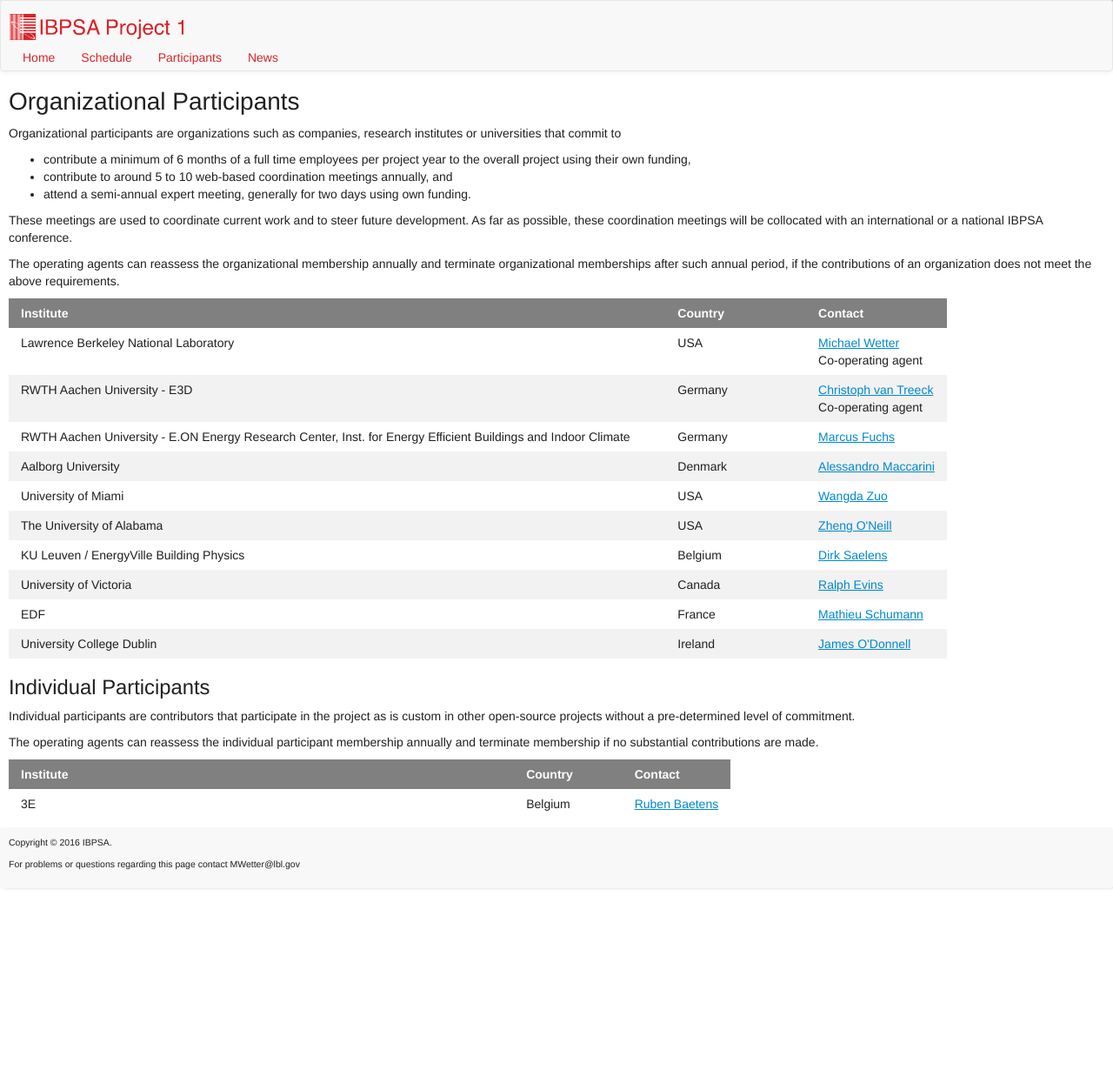
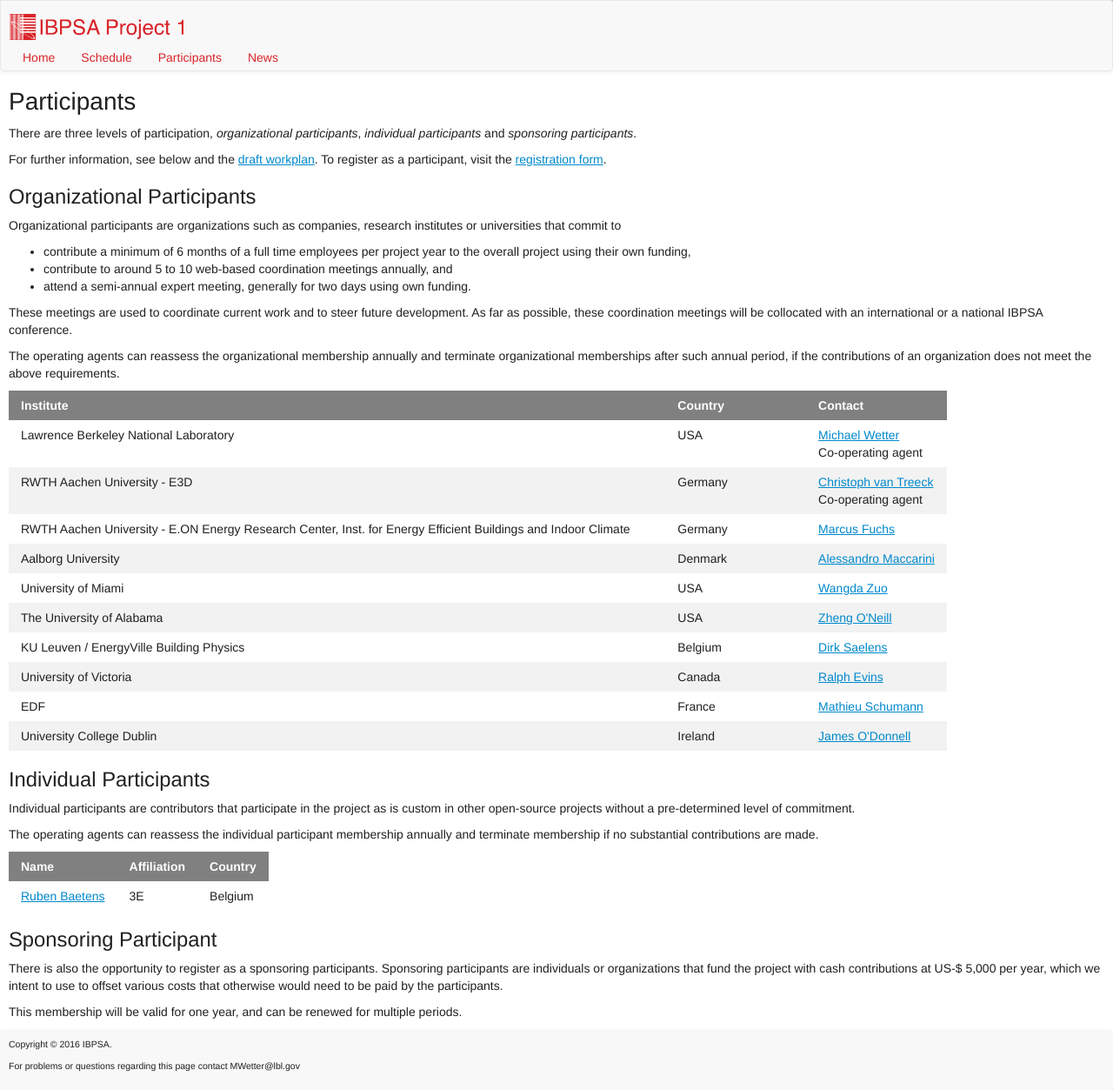
Before and after one commit to ibpsa/project1, a Jekyll site: the page built from participants.md, in a window 1280 px wide. Shown: the whole page at 87% size. Built offline with Jekyll 4.4.1, drawn with Linux system fonts in a browser that asks for light colours; nearby versions of some CDN libraries; before the commit the page ends 1021 px from its top, so only the background shows below that.

Commit message:
Updated site

```diff
--- a/_data/individual_participants.yml
+++ b/_data/individual_participants.yml
@@ -1,5 +1,5 @@
 - date_joined:   6/17/2016
   contact_name:  Ruben Baetens
   contact_email: rubenbaetens@gmail.com
-  institute:     3E
+  affiliation:     3E
   country:       Belgium
--- a/participants.md
+++ b/participants.md
@@ -4,7 +4,18 @@
 permalink: /participants
 ---
 
-<h1>Organizational Participants</h1>
+<h1>Participants</h1>
+
+There are three levels of participation,
+<em>organizational participants</em>,
+<em>individual participants</em> and
+<em>sponsoring participants</em>.
+
+For further information, see below and the
+[draft workplan]({{ site.url }}/downloads/ibpsa_project1_workplan_draft2.pdf).
+To register as a participant, visit the [registration form](https://docs.google.com/a/lbl.gov/forms/d/1tyu3Qb3ydPseACxBgtL_UTKIdQS75eKr4zX89v7T0EM/viewform).
+
+<h2>Organizational Participants</h2>
 
 <p>
 Organizational participants are organizations such as companies, research institutes or universities that commit to
@@ -70,31 +81,36 @@
 </p>
 
 <table class="table_with_header">
-<colgroup>
-<col width="70%" />
-<col width="15%" />
-<col width="15%" />
-</colgroup>
 <thead valign="bottom">
 <tr>
-<th>Institute</th>
+<th>Name</th>
+<th>Affiliation</th>
 <th>Country</th>
-<th>Contact</th>
 </tr>
 </thead>
 <tbody valign="top">
 {% for participant in site.data.individual_participants %}
 <tr>
   <td>
-  {{ participant.institute }}
+    <a href="mailto:{{ participant.contact_email }}">{{ participant.contact_name }}</a>
+  </td>
+  <td>
+  {{ participant.affiliation }}
   </td>
   <td>
   {{ participant.country }}
-  </td>
-  <td>
-  <a href="mailto:{{ participant.contact_email }}">{{ participant.contact_name }}</a>
   </td>
 </tr>
 {% endfor %}
 </tbody>
 </table>
+
+<h2>Sponsoring Participant</h2>
+
+There is also the opportunity to register as a sponsoring participants.
+Sponsoring participants are individuals or organizations that fund the project
+with cash contributions at US-$ 5,000 per year,
+which we intent to use to offset various costs
+that otherwise would need to be paid by the participants.
+
+This membership will be valid for one year, and can be renewed for multiple periods.
```
Also changed, not shown: index.md (+2 -1 lines).
